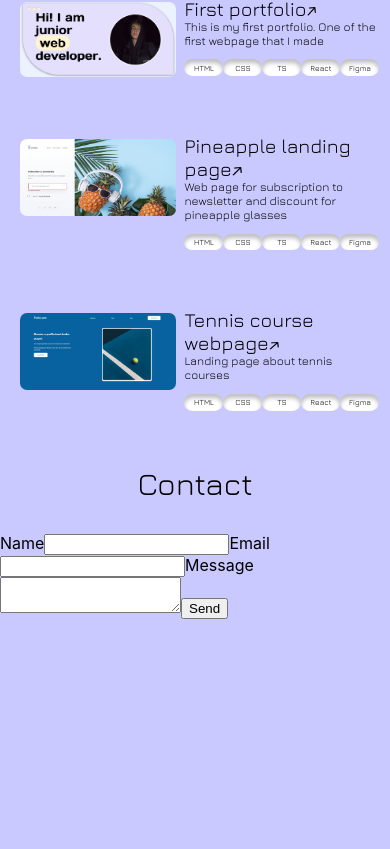
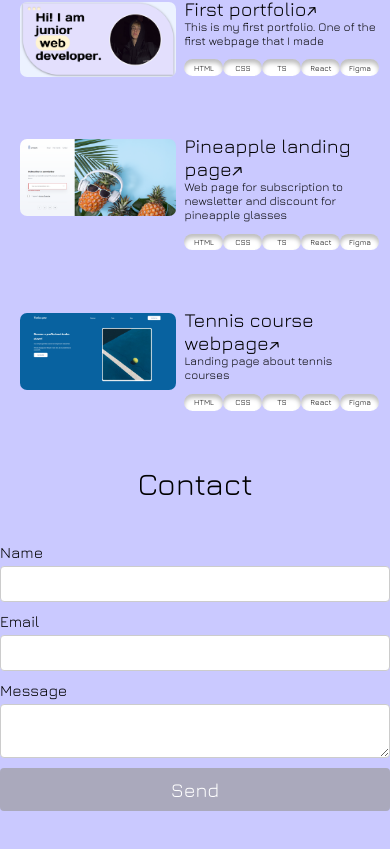
Before and after one commit to Marjachok/portfolio2, a React (Create React App) app: page / in a window 390 px wide. Shown: the part 1135-1984 px from the top of the page. Before the commit the page ends 1754 px from the top, so only its background shows below. Built offline with nearby package versions, Linux system fonts and the light colour scheme.

Commit message:
contact(mobile,tablet)

```diff
--- a/src/App.css
+++ b/src/App.css
@@ -270,6 +270,50 @@
     -ms-border-radius: 100px;
     -o-border-radius: 100px;
   }
+  form {
+    display: flex;
+    flex-direction: column;
+    max-width: 400px;
+    margin: 0 auto;
+    margin-bottom: 5vh;
+  }
+
+  label {
+    font-size: 4vw;
+    font-family: 'Jura', sans-serif;
+    /* font-weight: bold; */
+    margin-top: 10px;
+  }
+
+  input[type="text"],
+  input[type="email"],
+  textarea {
+    padding: 8px;
+    margin-top: 5px;
+    border: 1px solid #ccc;
+    border-radius: 4px;
+    font-size: 4vw;
+  }
+
+  input[type="submit"] {
+    font-family: 'Jura', sans-serif;
+    background-color: #AAA9BC;
+    color: white;
+    padding: 10px 15px;
+    border: none;
+    border-radius: 4px;
+    cursor: pointer;
+    font-size:5vw;
+    margin-top: 10px;
+  }
+
+  input[type="submit"]:hover {
+    background-color: #9997ac;
+  }
+
+  input[type="submit"]:focus {
+    outline: none;
+  }
 }
 @media only screen and (min-width:767px){
   body{
@@ -540,6 +584,50 @@
     -moz-border-radius: 100px;
     -ms-border-radius: 100px;
     -o-border-radius: 100px;
+  }
+  form {
+    display: flex;
+    flex-direction: column;
+    max-width: 400px;
+    margin: 0 auto;
+    margin-bottom: 5vh;
+  }
+
+  label {
+    font-size: 4vw;
+    font-family: 'Jura', sans-serif;
+    /* font-weight: bold; */
+    margin-top: 10px;
+  }
+
+  input[type="text"],
+  input[type="email"],
+  textarea {
+    padding: 8px;
+    margin-top: 5px;
+    border: 1px solid #ccc;
+    border-radius: 4px;
+    font-size: 4vw;
+  }
+
+  input[type="submit"] {
+    font-family: 'Jura', sans-serif;
+    background-color: #AAA9BC;
+    color: white;
+    padding: 10px 15px;
+    border: none;
+    border-radius: 4px;
+    cursor: pointer;
+    font-size:5vw;
+    margin-top: 10px;
+  }
+
+  input[type="submit"]:hover {
+    background-color: #9997ac;
+  }
+
+  input[type="submit"]:focus {
+    outline: none;
   }
 }
 @media only screen and (min-width:992px){
@@ -1044,6 +1132,7 @@ form {
 }
 
 label {
+  font-size: 1.5vw;
   font-family: 'Jura', sans-serif;
   font-weight: bold;
   margin-top: 10px;
```
